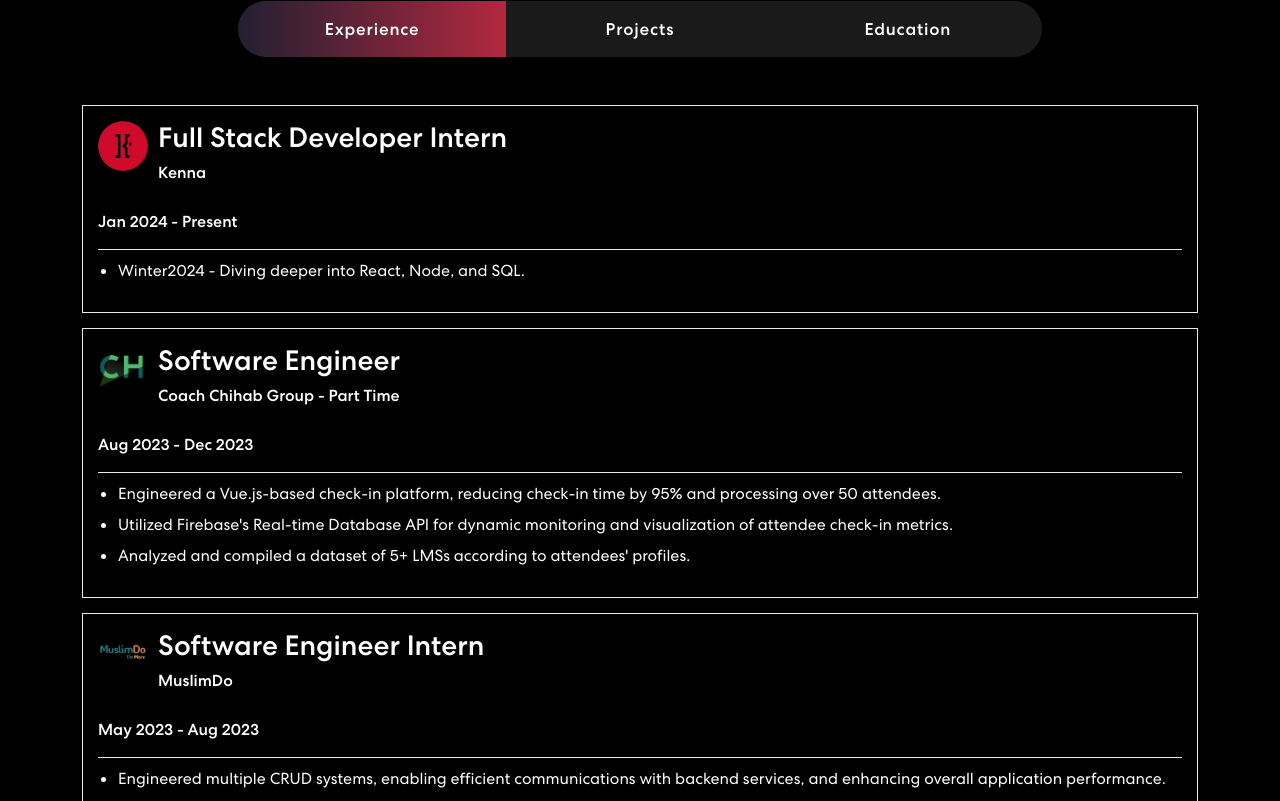
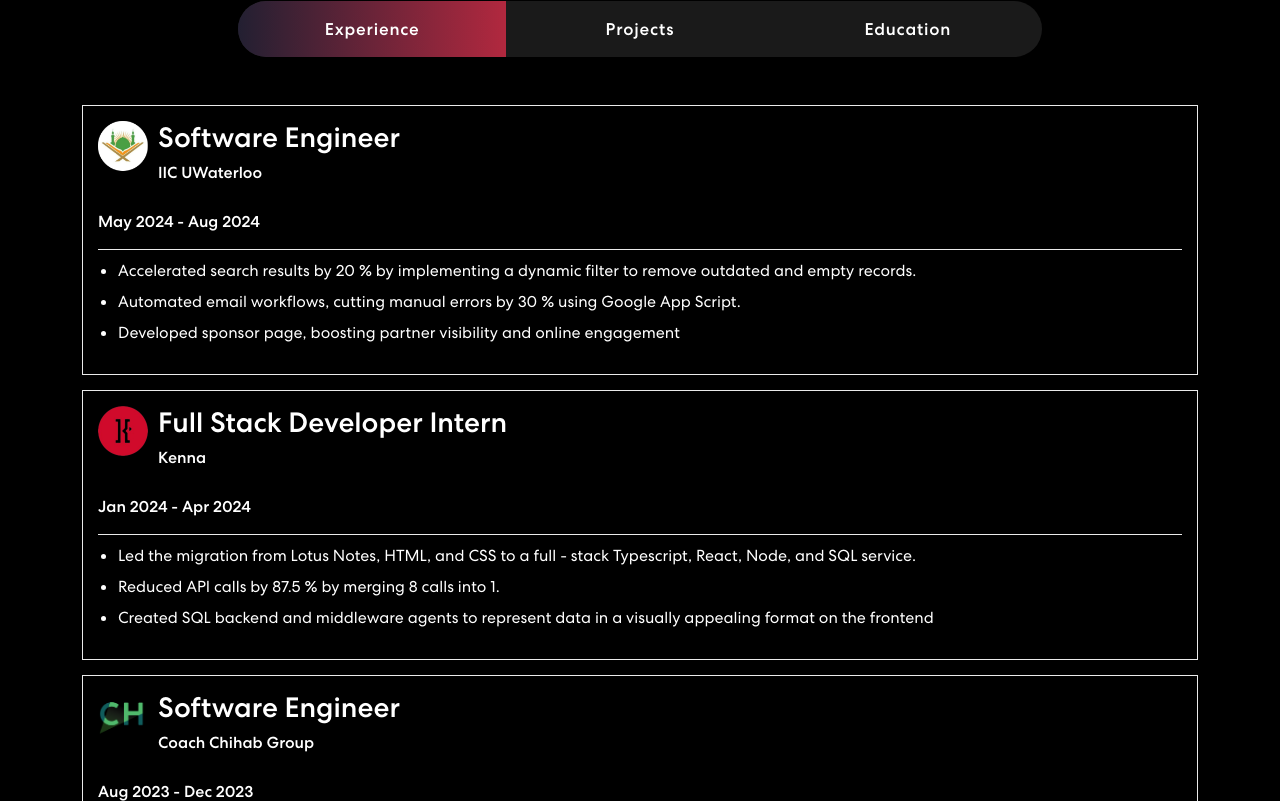
Before and after one commit to Ossama-E/portfolio, a React (Create React App) app: page / in a window 1280 px wide. Shown: the part 1019-1820 px from the top of the page. Built offline with nearby package versions, Linux system fonts and the light colour scheme.

Commit message:
updated work experience

```diff
--- a/src/components/Tabs.js
+++ b/src/components/Tabs.js
@@ -9,6 +9,7 @@ import FundFlow from "../assets/img/FundFlow.png"
 import Sortify from "../assets/img/SortifyAI.png"
 import MD from "../assets/img/MD2.png"
 import Kenna from "../assets/img/Kenna.png"
+import IIC from "../assets/img/IICUwaterloo.png"
 import CCG from "../assets/img/CCG.png"
 import tabLogo from "../assets/img/tab.png"
 import Uw from "../assets/img/uw.png"
@@ -43,17 +44,29 @@ export const Info = () => {
    ]
    const experience = [
       {
+         companyName: "IIC UWaterloo",
+         jobTitle: "Software Engineer",
+         companyLogo: IIC,
+         jobDescription: [
+            'Accelerated search results by 20 % by implementing a dynamic filter to remove outdated and empty records.', 'Automated email workflows, cutting manual errors by 30 % using Google App Script.',
+            'Developed sponsor page, boosting partner visibility and online engagement'
+         ],
+         fromDate: "May 2024",
+         toDate: "Aug 2024",
+      },
+      {
          companyName: "Kenna",
          jobTitle: "Full Stack Developer Intern",
          companyLogo: Kenna,
          jobDescription: [
-            `Winter2024 - Diving deeper into React, Node, and SQL.`,
+            'Led the migration from Lotus Notes, HTML, and CSS to a full - stack Typescript, React, Node, and SQL service.',
+            'Reduced API calls by 87.5 % by merging 8 calls into 1.', ' Created SQL backend and middleware agents to represent data in a visually appealing format on the frontend',
          ],
          fromDate: "Jan 2024",
-         toDate: "Present",
+         toDate: "Apr 2024",
       },
       {
-         companyName: "Coach Chihab Group - Part Time",
+         companyName: "Coach Chihab Group",
          jobTitle: "Software Engineer",
          companyLogo: CCG,
          jobDescription: [
@@ -95,7 +108,7 @@ export const Info = () => {
          name: "University of Waterloo",
          program: "Bachelor of Computer Science",
          fromDate: "Sep 2022",
-         toDate: "Apr 2027",
+         toDate: "Present",
          schoolLogo: Uw,
          relevantCourses: ["Algorithm Design and Data Abstraction", "Tools and Techniques for Software Development", "Object-Oriented Software Development"],
       },
@@ -103,7 +116,7 @@ export const Info = () => {
          name: "Wilfrid Lauirer University",
          program: "Bachelor of Business Administration",
          fromDate: "Sep 2022",
-         toDate: "Apr 2027",
+         toDate: "Present",
          schoolLogo: Wlu,
          relevantCourses: [],
       },
```
Also changed, not shown: src/assets/img/IICUwaterloo.png (added).
